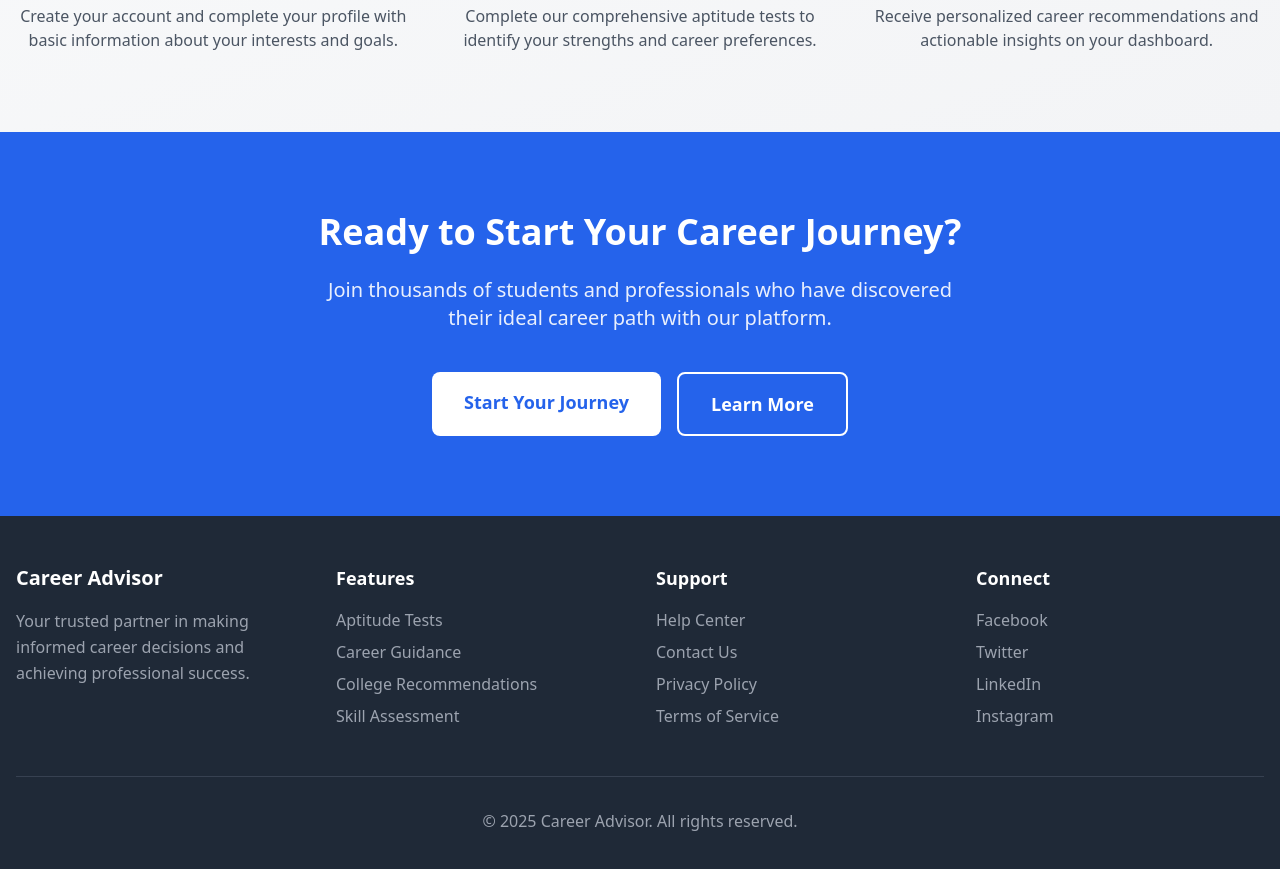
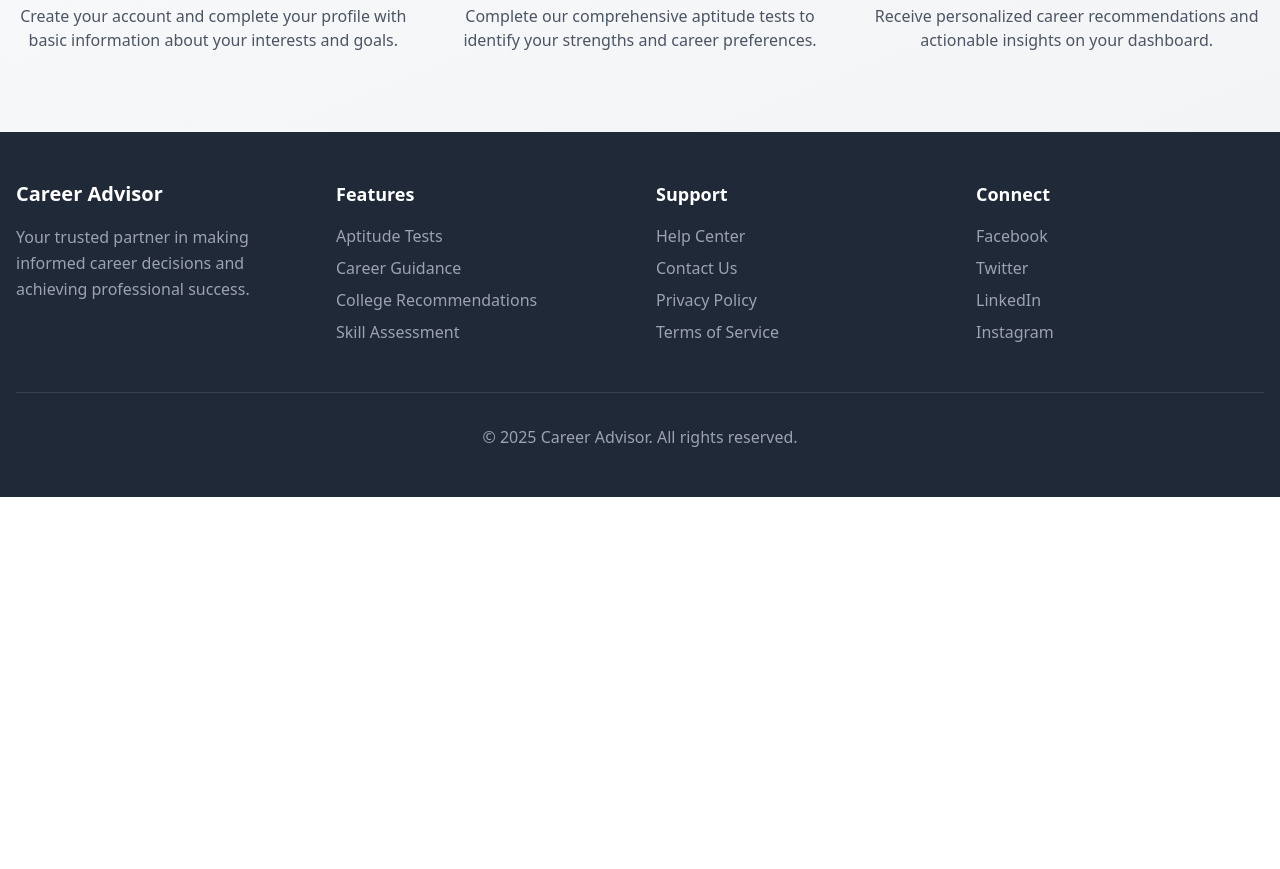
Before and after one commit to ShaikhWahid99/Personalized-Career-Advisor, a React (Vite) app in the folder frontend/: page / in a window 1280 px wide. Shown: the part 1580-2449 px from the top of the page. After the commit the page ends 2077 px from the top, so only its background shows below. Built offline with nearby package versions, Linux system fonts and the light colour scheme.

Commit message:
minor change

```diff
--- a/frontend/src/pages/LandingPage.jsx
+++ b/frontend/src/pages/LandingPage.jsx
@@ -208,50 +208,6 @@ const LandingPage = () => {
         </div>
       </section>
 
-      {/* CTA Section */}
-      <section className="py-20 px-4 bg-blue-600 text-white">
-        <div className="container mx-auto text-center">
-          <h2 className="text-4xl font-bold mb-6">
-            Ready to Start Your Career Journey?
-          </h2>
-          <p className="text-xl mb-10 opacity-90 max-w-2xl mx-auto">
-            Join thousands of students and professionals who have discovered
-            their ideal career path with our platform.
-          </p>
-
-          <div className="flex flex-col sm:flex-row gap-4 justify-center">
-            {profile ? (
-              <>
-                <Link
-                  to="/dashboard"
-                  className="bg-white text-blue-600 hover:bg-gray-100 px-8 py-4 rounded-lg text-lg font-semibold transition-all duration-300 transform hover:scale-105"
-                >
-                  Go to Dashboard
-                </Link>
-                <Link
-                  to="/quiz"
-                  className="border-2 border-white text-white hover:bg-white hover:text-blue-600 px-8 py-4 rounded-lg text-lg font-semibold transition-all duration-300"
-                >
-                  Take Quiz
-                </Link>
-              </>
-            ) : (
-              <>
-                <Link
-                  to="/signup"
-                  className="bg-white text-blue-600 hover:bg-gray-100 px-8 py-4 rounded-lg text-lg font-semibold transition-all duration-300 transform hover:scale-105"
-                >
-                  Start Your Journey
-                </Link>
-                <button className="border-2 border-white text-white hover:bg-white hover:text-blue-600 px-8 py-4 rounded-lg text-lg font-semibold transition-all duration-300">
-                  Learn More
-                </button>
-              </>
-            )}
-          </div>
-        </div>
-      </section>
-
       {/* Footer */}
       <footer className="bg-gray-800 text-white py-12 px-4">
         <div className="container mx-auto">
```
